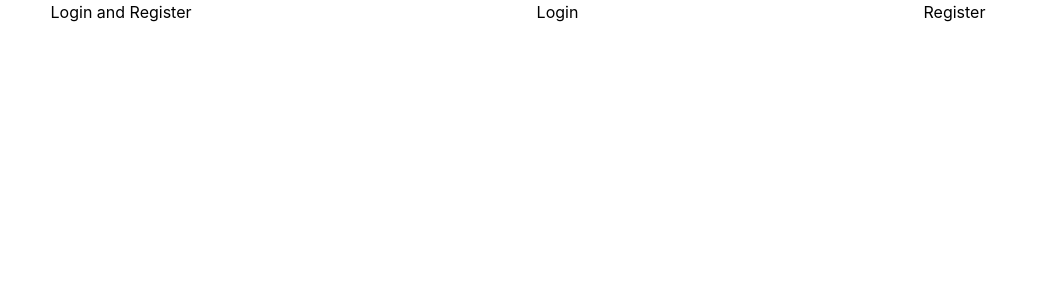
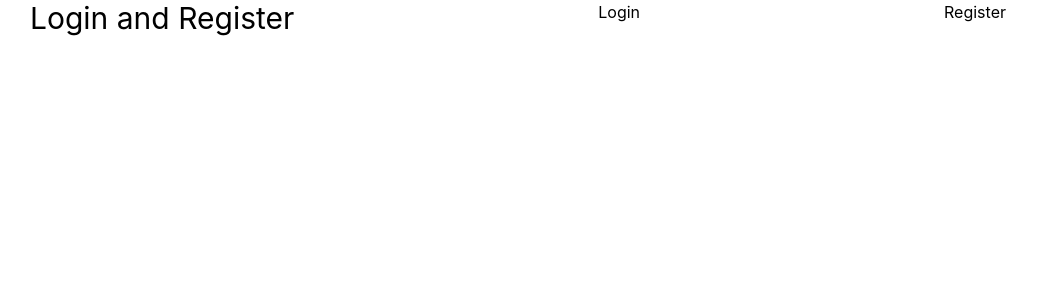
Before and after one commit to AriFullah3202/React-Firebase-auth-complete, a React (Create React App) app: page / in a window 1280 px wide. Shown: the top 300 px of the page, without its empty margins (122-1159 px from the left). Built offline with nearby package versions, Linux system fonts and the light colour scheme.

Commit message:
check the some issue

```diff
--- a/src/components/Header.js
+++ b/src/components/Header.js
@@ -5,8 +5,7 @@ const Header = () => {
     return (
         <div>
             <nav className="flex justify-around bg-black-700">
-
-                <h1 className="text-3xt"> Login and Register</h1>
+                <h1 className="text-3xl"> Login and Register</h1>
                 <Link to="/login">Login</Link>
                 <Link to="/register">Register</Link>
             </nav>
--- /dev/null
+++ b/src/text.js
@@ -0,0 +1,4 @@
+const student = { name: 'fike', job: 'practice', address: 'janina' }
+const { address, ...rest } = student;
+console.log(address)
+console.log(rest)
```
